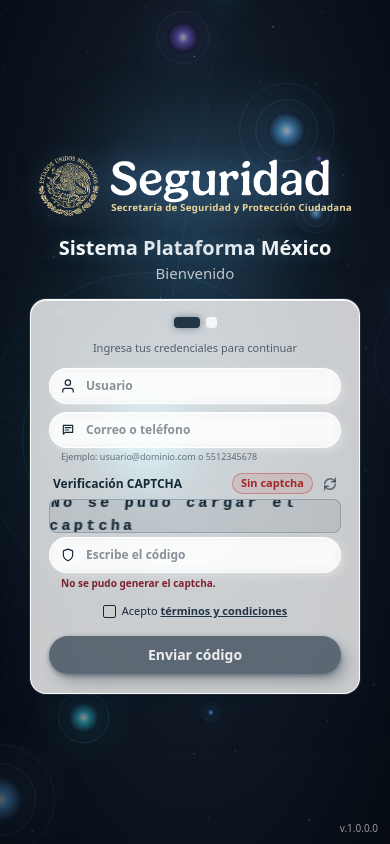
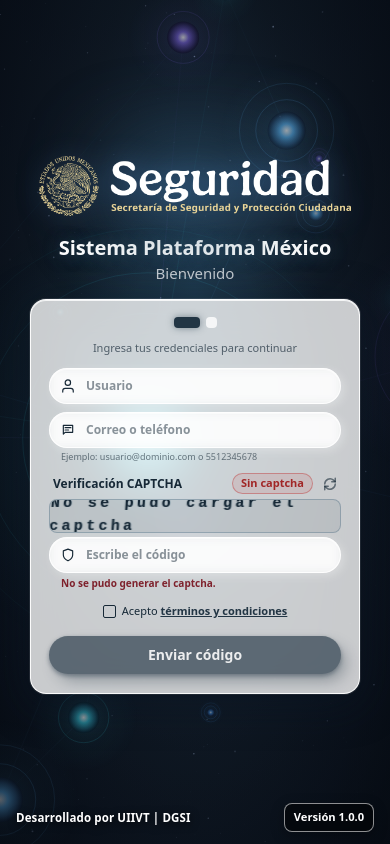
Before and after one commit to Tavolordk/suic-angular, an Angular app: page /login in a window 390 px wide. Built offline with nearby package versions, Linux system fonts and the light colour scheme; no server answers.

Commit message:
agregado marca de desarrollo

```diff
--- a/src/app/features/auth/pages/login-page/login-page.html
+++ b/src/app/features/auth/pages/login-page/login-page.html
@@ -48,8 +48,7 @@
                 </div>
 
                 <div class="login-field">
-                    <div class="login-field__control"
-                        [class.login-field__control--invalid]="shouldShowError(contacto)">
+                    <div class="login-field__control" [class.login-field__control--invalid]="shouldShowError(contacto)">
                         <span class="login-field__icon" aria-hidden="true">
                             <svg viewBox="0 0 24 24" fill="none">
                                 <path d="M4 4H20V16H7L4 19V4Z" stroke="currentColor" stroke-width="2"
@@ -59,9 +58,9 @@
                             </svg>
                         </span>
 
-                        <input type="text" formControlName="contacto" placeholder="Correo o teléfono"
-                            autocomplete="off" autocapitalize="none" spellcheck="false" inputmode="text"
-                            maxlength="120" aria-describedby="contacto-ayuda contacto-error"
+                        <input type="text" formControlName="contacto" placeholder="Correo o teléfono" autocomplete="off"
+                            autocapitalize="none" spellcheck="false" inputmode="text" maxlength="120"
+                            aria-describedby="contacto-ayuda contacto-error"
                             [attr.aria-invalid]="shouldShowError(contacto)" (input)="onContactInput($event)" />
                     </div>
 
@@ -214,7 +213,13 @@
         </section>
     </main>
 
-    <p class="login-version">
-        v.1.0.0.0
-    </p>
+    <footer class="login-footer" aria-label="Información del sistema">
+        <span class="login-footer__developer">
+            Desarrollado por UIIVT | DGSI
+        </span>
+
+        <span class="login-footer__version">
+            Versión 1.0.0
+        </span>
+    </footer>
 </section>
--- a/src/app/features/auth/pages/login-page/login-page.scss
+++ b/src/app/features/auth/pages/login-page/login-page.scss
@@ -531,3 +531,55 @@
   flex-direction: column;
   gap: 2px;
 }
+/* Pie de página estilo SIAU */
+.login-footer {
+  position: fixed;
+  right: 2rem;
+  bottom: 1.25rem;
+  left: 2rem;
+  z-index: 10;
+  display: flex;
+  align-items: center;
+  justify-content: space-between;
+  gap: 1rem;
+  pointer-events: none;
+}
+
+.login-footer__developer {
+  color: #fff;
+  font-size: 0.9rem;
+  font-weight: 800;
+  letter-spacing: 0.01em;
+  text-shadow: 0 2px 8px rgba(0, 0, 0, 0.85);
+}
+
+.login-footer__version {
+  padding: 0.4rem 0.7rem;
+  color: #fff;
+  font-size: 0.78rem;
+  font-weight: 800;
+  white-space: nowrap;
+  background: rgba(0, 0, 0, 0.5);
+  border: 1px solid rgba(255, 255, 255, 0.55);
+  border-radius: 0.5rem;
+  box-shadow: 0 4px 14px rgba(0, 0, 0, 0.28);
+  backdrop-filter: blur(6px);
+}
+
+@media (max-width: 640px) {
+  .login-footer {
+    right: 1rem;
+    bottom: 0.75rem;
+    left: 1rem;
+    gap: 0.75rem;
+  }
+
+  .login-footer__developer {
+    font-size: 0.72rem;
+  }
+
+  .login-footer__version {
+    padding: 0.32rem 0.55rem;
+    font-size: 0.7rem;
+  }
+}
```
